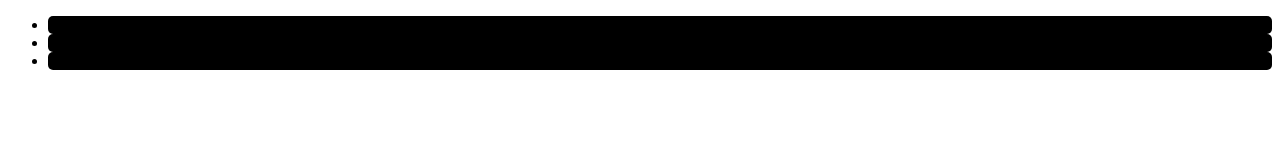
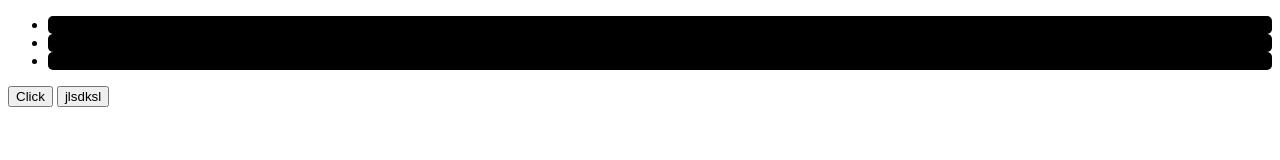
Before and after one commit to eldorprogrammer/loyiha_5, a plain HTML site: page index.html in a window 1280 px wide. Drawn offline with Linux system fonts and the light colour scheme.

```diff
--- a/index.html
+++ b/index.html
@@ -22,5 +22,10 @@
             </ul>
         </nav>
     </header>
+
+    <footer>
+        <button>Click</button>
+        <button>jlsdksl</button>
+    </footer>
 </body>
 </html>
```
